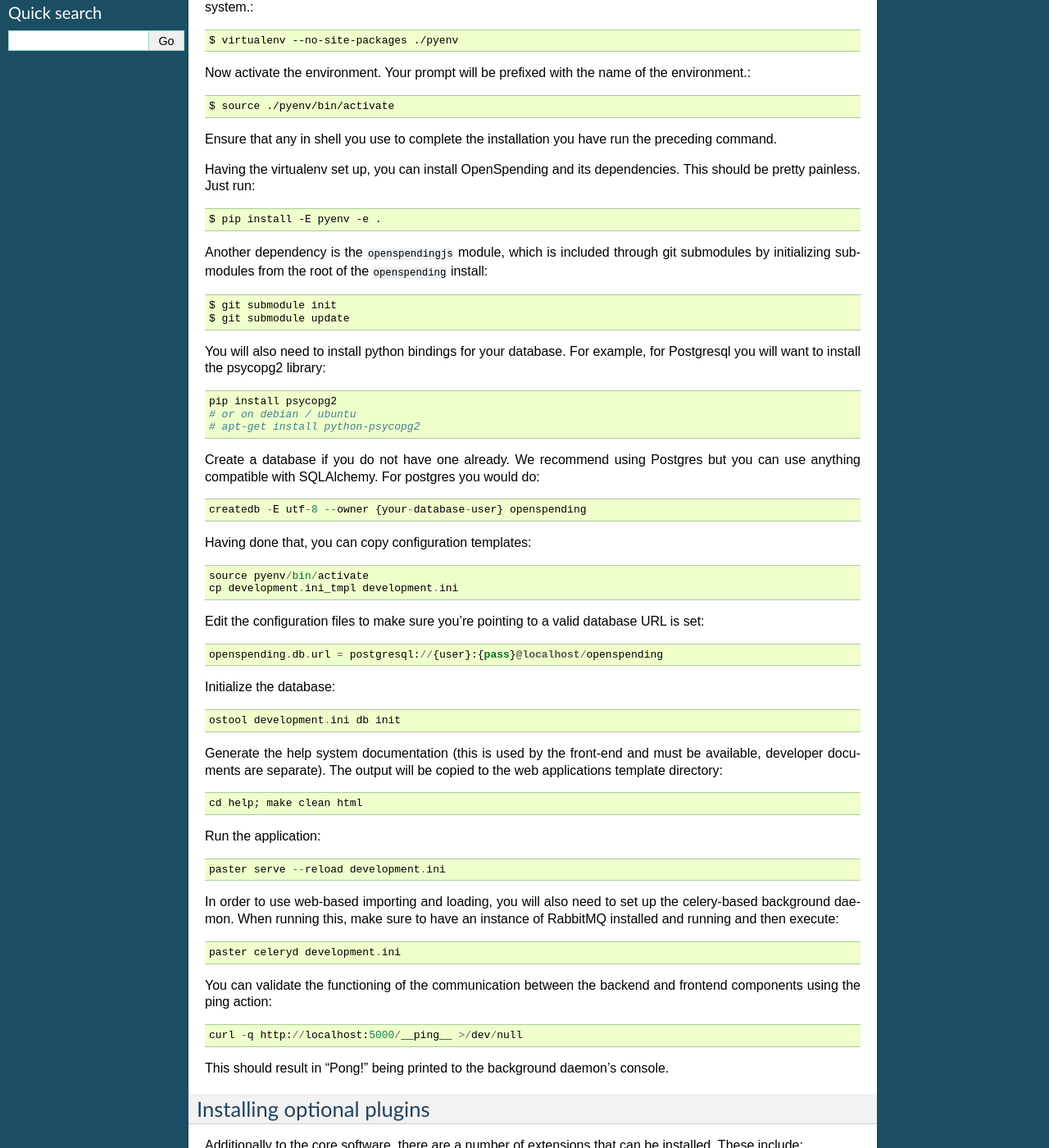
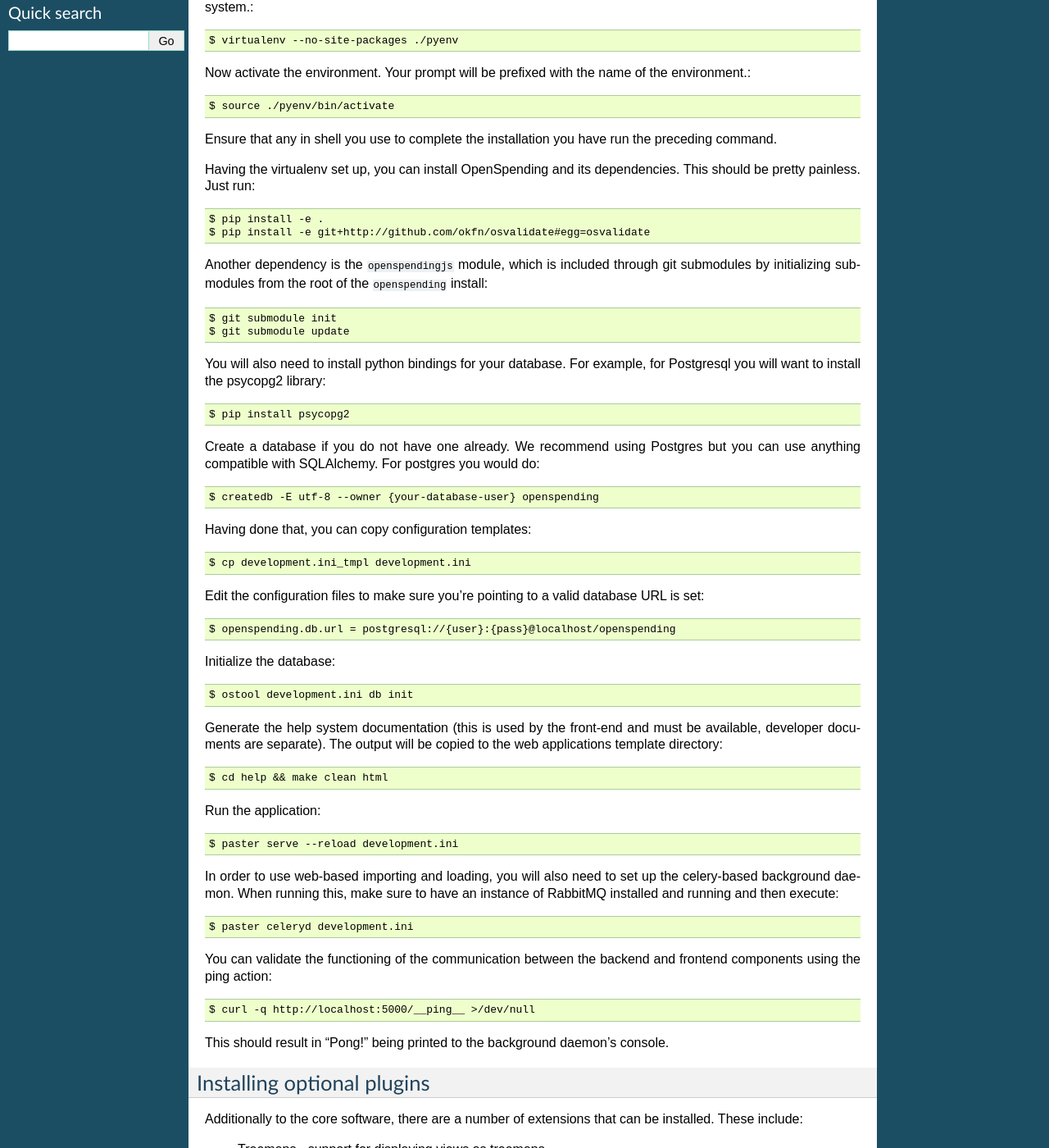
Before and after one commit to openspending/openspending, a Sphinx documentation site: the page built from doc/install.rst, in a window 1280 px wide and 1400 px high, scrolled down 423 px. Shown: the whole window at 82% size. Built offline with Sphinx 7.4.7, drawn with Linux system fonts in a browser that asks for light colours; some of the changed text lies outside the part shown.

Commit message:
Update install.rst to reflect current reality

```diff
--- a/doc/install.rst
+++ b/doc/install.rst
@@ -41,7 +41,8 @@ preceding command.
 Having the virtualenv set up, you can install OpenSpending and its dependencies.
 This should be pretty painless. Just run::
 
-    $ pip install -E pyenv -e .
+    $ pip install -e .
+    $ pip install -e git+http://github.com/okfn/osvalidate#egg=osvalidate
 
 Another dependency is the ``openspendingjs`` module, which is included through
 git submodules by initializing submodules from the root of the ``openspending``
@@ -53,50 +54,46 @@ install::
 You will also need to install python bindings for your database. For example,
 for Postgresql you will want to install the psycopg2 library::
 
-    pip install psycopg2
-    # or on debian / ubuntu
-    # apt-get install python-psycopg2
-
+    $ pip install psycopg2
 
 Create a database if you do not have one already. We recommend using Postgres
 but you can use anything compatible with SQLAlchemy. For postgres you would do::
 
-    createdb -E utf-8 --owner {your-database-user} openspending
+    $ createdb -E utf-8 --owner {your-database-user} openspending
 
 Having done that, you can copy configuration templates::
 
-    source pyenv/bin/activate
-    cp development.ini_tmpl development.ini
+    $ cp development.ini_tmpl development.ini
 
 Edit the configuration files to make sure you're pointing to a valid database
 URL is set::
 
-    openspending.db.url = postgresql://{user}:{pass}@localhost/openspending
+    $ openspending.db.url = postgresql://{user}:{pass}@localhost/openspending
 
 Initialize the database::
 
-    ostool development.ini db init
+    $ ostool development.ini db init
 
 Generate the help system documentation (this is used by the front-end
 and must be available, developer documents are separate). The output
 will be copied to the web applications template directory::
 
-    cd help; make clean html
+    $ cd help && make clean html
 
 Run the application::
 
-    paster serve --reload development.ini
+    $ paster serve --reload development.ini
 
 In order to use web-based importing and loading, you will also need to set up
 the celery-based background daemon. When running this, make sure to have an
 instance of RabbitMQ installed and running and then execute::
 
-    paster celeryd development.ini
+    $ paster celeryd development.ini
 
 You can validate the functioning of the communication between the backend and
 frontend components using the ping action::
 
-    curl -q http://localhost:5000/__ping__ >/dev/null
+    $ curl -q http://localhost:5000/__ping__ >/dev/null
 
 This should result in "Pong!" being printed to the background daemon's console.
 
```
Also changed, not shown: other parts of doc/install.rst (+3 -3 lines).
